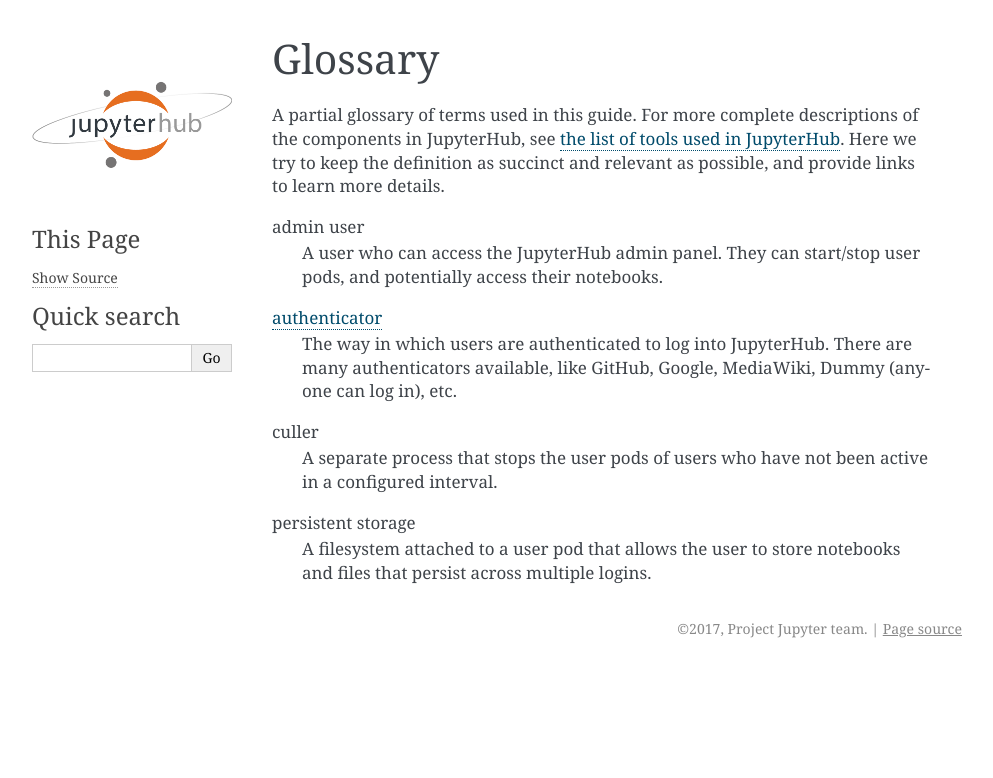
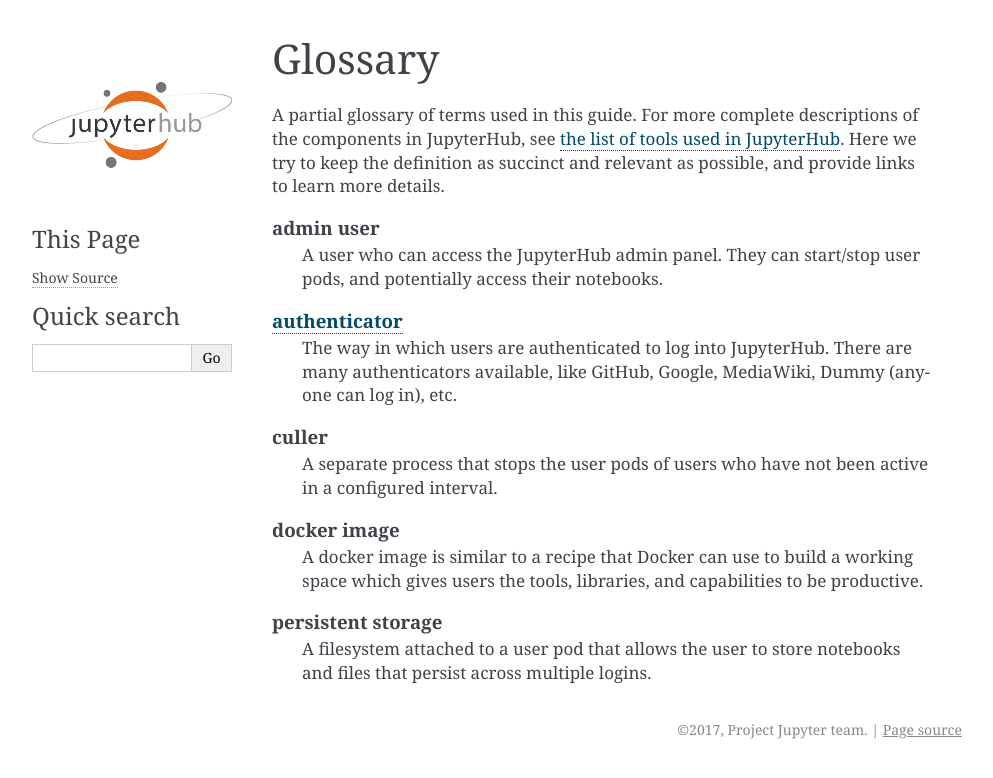
Before and after one commit to jupyterhub/zero-to-jupyterhub-k8s, a Sphinx documentation site: the page built from doc/source/glossary.rst, in a window 1280 px wide. Shown: the top 778 px of the page, without its empty margins (148-1141 px from the left). Built offline with Sphinx 7.4.7, drawn with Linux system fonts in a browser that asks for light colours.

Commit message:
Add directive and fix formatting for glossary

```diff
--- a/doc/source/glossary.rst
+++ b/doc/source/glossary.rst
@@ -2,27 +2,34 @@
 
 Glossary
 ========
-
-.. Additions to the glossary are welcomed. Please add in alphabetical order.
 
 A partial glossary of terms used in this guide. For more complete
 descriptions of the components in JupyterHub, see `the list of tools
 used in JupyterHub <tools.html>`_. Here we try to keep the definition as
 succinct and relevant as possible, and provide links to learn more details.
 
-admin user
-    A user who can access the JupyterHub admin panel. They can start/stop user
-    pods, and potentially access their notebooks.
+.. Additions to the glossary are welcomed. Please add in alphabetical order.
 
-`authenticator <http://jupyterhub.readthedocs.io/en/stable/authenticators.html>`_
-    The way in which users are authenticated to log into JupyterHub. There are
-    many authenticators available, like GitHub, Google, MediaWiki,
-    Dummy (anyone can log in), etc.
+.. glossary::
 
-culler
-  A separate process that stops the user pods of users who have not been
-  active in a configured interval.
+   admin user
+      A user who can access the JupyterHub admin panel. They can start/stop user
+      pods, and potentially access their notebooks.
 
-persistent storage
-    A filesystem attached to a user pod that allows the user to store
-    notebooks and files that persist across multiple logins.
+   `authenticator <http://jupyterhub.readthedocs.io/en/stable/authenticators.html>`_
+      The way in which users are authenticated to log into JupyterHub. There
+      are many authenticators available, like GitHub, Google, MediaWiki,
+      Dummy (anyone can log in), etc.
+
+   culler
+      A separate process that stops the user pods of users who have not been
+      active in a configured interval.
+
+   docker image
+      A docker image is similar to a recipe that Docker can use to build
+      a working space which gives users the tools, libraries, and capabilities to
+      be productive.
+
+   persistent storage
+      A filesystem attached to a user pod that allows the user to store
+      notebooks and files that persist across multiple logins.
```
